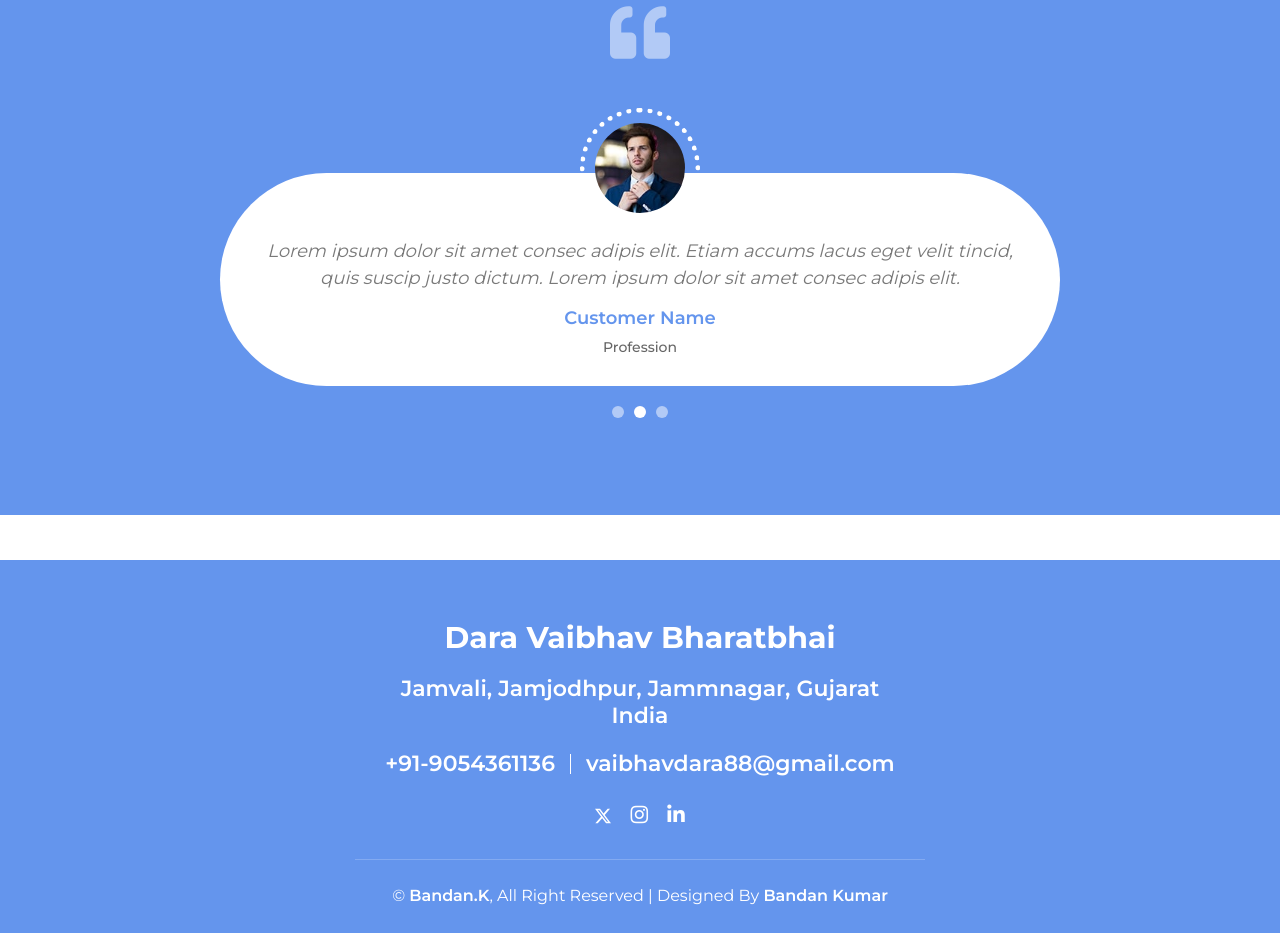
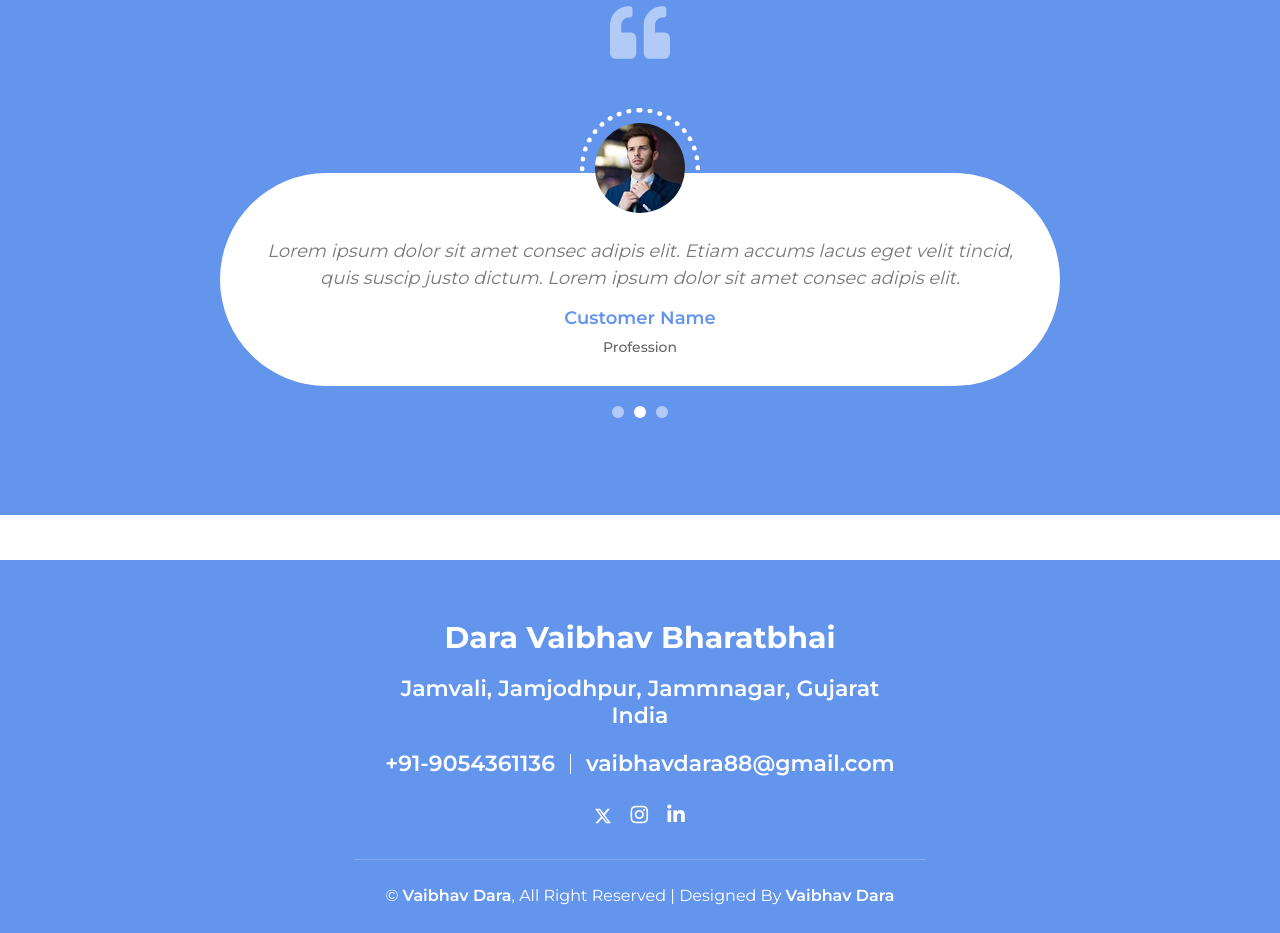
Before and after one commit to VaibhavDara/VaibhavDara.github.io, a plain HTML site: page index.html in a window 1280 px wide. Shown: the part 2548-3481 px from the top of the page. Drawn offline with nearby package versions, Linux system fonts and the light colour scheme.

Commit message:
Update index.html

```diff
--- a/index.html
+++ b/index.html
@@ -449,7 +449,7 @@
                 </div>
             </div>
             <div class="container copyright">
-                <p>&copy; <a href="#">Bandan.K</a>, All Right Reserved | Designed By <a>Bandan Kumar</a></p>
+                <p>&copy; <a href="#">Vaibhav Dara</a>, All Right Reserved | Designed By <a>Vaibhav Dara</a></p>
             </div>
         </div>
     </div>
```
